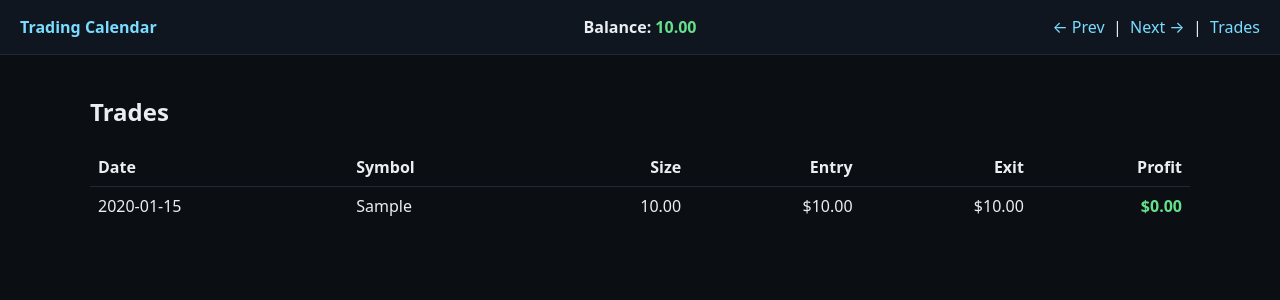
After one commit to yagomichalak/trading-calendar-view, a Flask app: page /trades in a window 1280 px wide. The commit adds this page. Shown: the top 300 px of the page. Run offline with Flask 3, Linux system fonts and the light colour scheme; tables that the repository leaves empty hold one stand-in row (values such as "Sample post").

Commit message:
add: added /Trades route to display all time trades

```diff
--- a/app.py
+++ b/app.py
@@ -185,6 +185,42 @@ def create_app():
             conn.close()
         return redirect(url_for("calendar_view", year=trade_date[:4], month=int(trade_date[5:7])))
 
+    @app.route("/trades", methods=["GET"])
+    def trades_view():
+        """Display list of trades with computed profit."""
+        conn = get_db()
+        trades = []
+        current_balance = 0
+        try:
+            with conn.cursor() as cur:
+                cur.execute("SELECT trade_date, symbol, position_size, entry_price, exit_price FROM trades ORDER BY trade_date DESC, id DESC")
+                rows = cur.fetchall()
+                for r in rows:
+                    # ensure floats
+                    ps = float(r["position_size"]) if r.get("position_size") is not None else 0.0
+                    ep = float(r["entry_price"]) if r.get("entry_price") is not None else 0.0
+                    xp = float(r["exit_price"]) if r.get("exit_price") is not None else 0.0
+                    # profit calculation: (exit_price - entry_price) * position_size
+                    profit = (xp - ep) * ps
+                    trades.append({
+                        "trade_date": r["trade_date"],
+                        "symbol": r["symbol"],
+                        "position_size": ps,
+                        "entry_price": ep,
+                        "exit_price": xp,
+                        "profit": profit,
+                    })
+
+                # get current balance for header display
+                cur.execute("SELECT current_balance FROM days ORDER BY date DESC LIMIT 1")
+                row = cur.fetchone()
+                if row and row.get("current_balance") is not None:
+                    current_balance = float(row["current_balance"])
+        finally:
+            conn.close()
+
+        return render_template("trades.html", trades=trades, current_balance=current_balance)
+
     return app
 
 app = create_app()
--- a/templates/base.html
+++ b/templates/base.html
@@ -34,7 +34,7 @@
   </head>
   <body>
     <header>
-      <div><strong>Trading Calendar</strong></div>
+      <div><a href="{{ url_for('calendar_view') }}"><strong>Trading Calendar</strong></a></div>
       <div class="header-center">Balance:
         {% if current_balance is not none %}
           <span class="pl {% if current_balance >= 0 %}positive{% else %}negative{% endif %}">{{ '%.2f'|format(current_balance) }}</span>
@@ -46,6 +46,8 @@
         <a href="{{ url_for('calendar_view', year=prev_year, month=prev_month) }}">&larr; Prev</a>
         &nbsp;|&nbsp;
         <a href="{{ url_for('calendar_view', year=next_year, month=next_month) }}">Next &rarr;</a>
+        &nbsp;|&nbsp;
+        <a href="{{ url_for('trades_view') }}">Trades</a>
       </nav>
     </header>
     <div class="container">
--- /dev/null
+++ b/templates/trades.html
@@ -0,0 +1,33 @@
+{% extends 'base.html' %}
+
+{% block content %}
+  <h2>Trades</h2>
+  {% if trades %}
+    <table style="width:100%; border-collapse: collapse;">
+      <thead>
+        <tr>
+          <th style="text-align:left; padding:8px; border-bottom:1px solid #1f2a38">Date</th>
+          <th style="text-align:left; padding:8px; border-bottom:1px solid #1f2a38">Symbol</th>
+          <th style="text-align:right; padding:8px; border-bottom:1px solid #1f2a38">Size</th>
+          <th style="text-align:right; padding:8px; border-bottom:1px solid #1f2a38">Entry</th>
+          <th style="text-align:right; padding:8px; border-bottom:1px solid #1f2a38">Exit</th>
+          <th style="text-align:right; padding:8px; border-bottom:1px solid #1f2a38">Profit</th>
+        </tr>
+      </thead>
+      <tbody>
+        {% for t in trades %}
+          <tr class="card" style="background:transparent; border:0;">
+            <td style="padding:8px">{{ t.trade_date }}</td>
+            <td style="padding:8px">{{ t.symbol }}</td>
+            <td style="padding:8px; text-align:right">{{ '%.2f'|format(t.position_size) }}</td>
+            <td style="padding:8px; text-align:right">{{ '$%.2f'|format(t.entry_price) }}</td>
+            <td style="padding:8px; text-align:right">{{ '$%.2f'|format(t.exit_price) }}</td>
+            <td style="padding:8px; text-align:right" class="pl {% if t.profit >= 0 %}positive{% else %}negative{% endif %}">{{ '$%.2f'|format(t.profit) }}</td>
+          </tr>
+        {% endfor %}
+      </tbody>
+    </table>
+  {% else %}
+    <p class="subtle">No trades found.</p>
+  {% endif %}
+{% endblock %}
```
